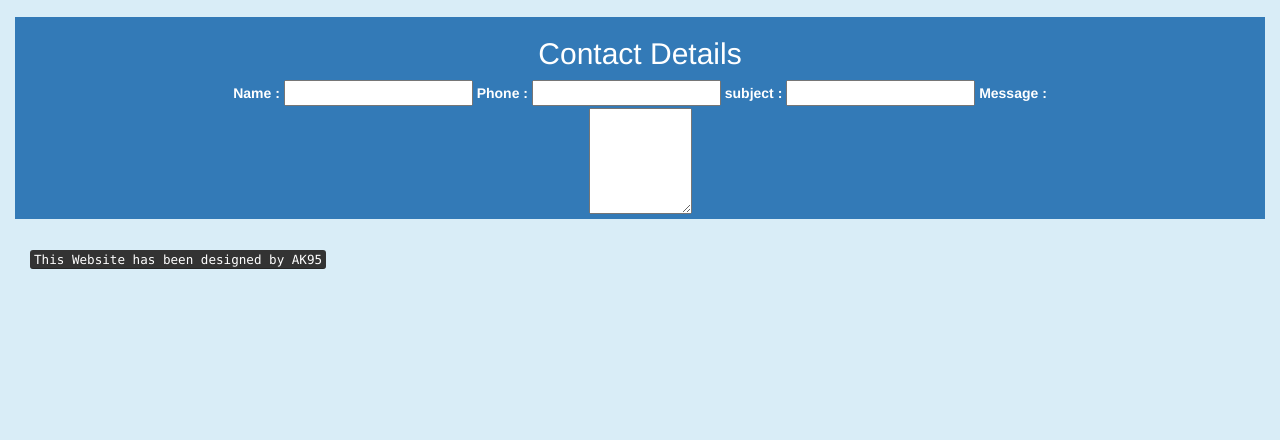
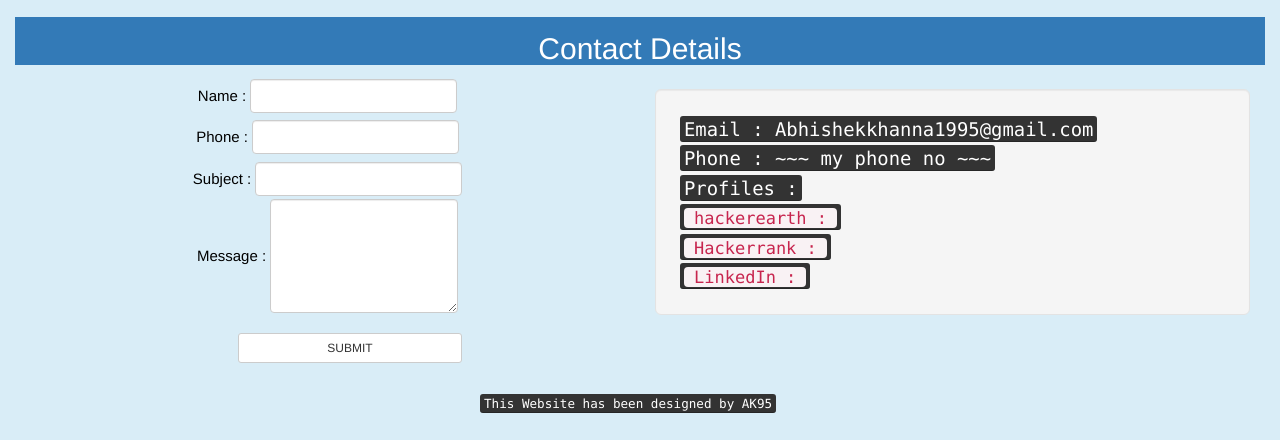
Before and after one commit to AssaultKoder95/AssualtKoder95.github.io, a plain HTML site: page index.html in a window 1280 px wide. Shown: the part 1200-1640 px from the top of the page. Before the commit the page ends 1499 px from the top, so only its background shows below. Drawn offline with nearby package versions, Linux system fonts and the light colour scheme.

Commit message:
final changes

```diff
--- a/css/style.css
+++ b/css/style.css
@@ -6,7 +6,7 @@ Comment : Stylesheet for my github profile
 
 */
 
-@import url(https://fonts.googleapis.com/css?family=Gabriela);
+/*@import url(https://fonts.googleapis.com/css?family=Gabriela);*/
 
 body {
 
@@ -14,5 +14,5 @@ body {
 }
 
 h1 {
-	font-family: 'Gabriela' , serif ;
+	/*font-family: 'Gabriela' , serif ;*/
 }
--- a/index.html
+++ b/index.html
@@ -15,6 +15,16 @@
 	</title>
 
 </head>
+
+<style type="text/css">
+
+.clsinp {
+
+	font-size: 15px;
+	font-weight: 500;
+	color:black;
+}
+</style>
 
 <body class="bg-info">
 
@@ -111,33 +121,64 @@
 
 
 		<div class="bg-primary">
-		<h2 style="padding-top:20px;">Contact Details</h2>
+			<h2 style="padding-top:15px;">Contact Details</h2>
 
-		<form method="POST" action="">
-		<label> <i class="fa fa-user"></i> Name : </label>
-		<input type="text" name="person_name" />
+			<div class="col-md-6">
+				<form method="POST" action="" role="role" class="form-inline">
+					<div class="form-group">
+						<label class="control-label clsinp" style="padding:10px 0px 10px;"> <i class="fa fa-user"></i> Name : </label>
+						<input type="text" name="person_name" class="form-control " />
+						<br/>
+						<label class="control-label clsinp" style="padding:10px 0px 10px;"> <i class="fa fa-mobile"></i> Phone : </label>
+						<input type="text" name="person_mobile" class="form-control " />
+						<br/>
+						<label class="control-label clsinp" style="padding:10px 0px 10px;"> <i class="fa fa-message"></i> Subject : </label>
+						<input type="text" name="person_sub" class="form-control " />
+						<br/>
+						<label class="control-label clsinp" style="padding:10px 0px 10px;"> Message : </label>
+						<textarea type="text" name="person_message" rows="5" cols="18" class="form-control">
+						</textarea>
+						<br/><br/>
+						<button type="submit" class="btn btn-default btn-sm col-sm-offset-2 col-md-10">SUBMIT</button>
+					</div>
 
+				</form>
+			</div>
 
-		<label> <i class="fa fa-mobile"></i> Phone : </label>
-		<input type="text" name="person_mobile" />
+			<dir class="col-md-6">
+				<p class="well well-lg lead text-left">
 
+					<kbd>
+					Email : Abhishekkhanna1995@gmail.com
+					</kbd>
+					<br/>
+					<kbd>
+					Phone : ~~~ my phone no ~~~
+					</kbd>
+					<br/>
+					<kbd>
+					Profiles :
+					</kbd>
+					<br/>
+					<kbd>
+						<code style="padding:0px 10px;"> hackerearth : </code>
+					</kbd>
+						<br/>
+					<kbd>
+						<code style="padding:0px 10px;"> Hackerrank : </code>
+					</kbd>
+						<br/>
+					<kbd>
+						<code style="padding:0px 10px;"> LinkedIn : </code>
+					</kbd>
 
-		<label> <i class="fa fa-message"></i> subject : </label>
-		<input type="text" name="person_sub" />
-
-
-		<label> Message : </label>
-		<br/>
-		<textarea type="text" name="person_message" rows="5" cols="10">
-		</textarea>
-
-		</form>
-
+				</p>
+			</dir>
 		</div>
 
 	</div>
 
-	<footer style="padding:30px;">
+	<footer style="padding:30px 480px;">
 
 		<kbd> This Website has been designed by AK95 </kbd>
 
```
